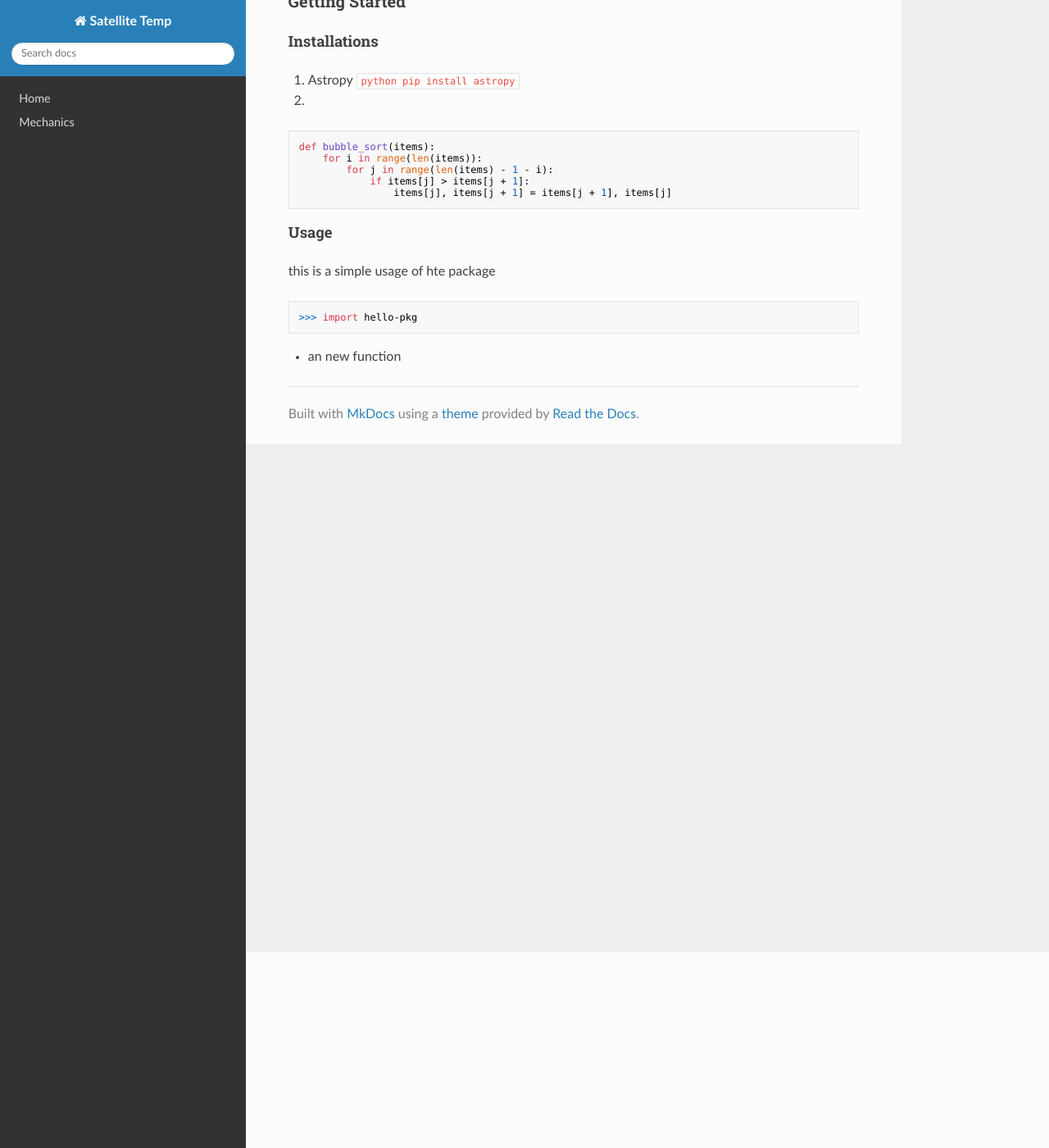
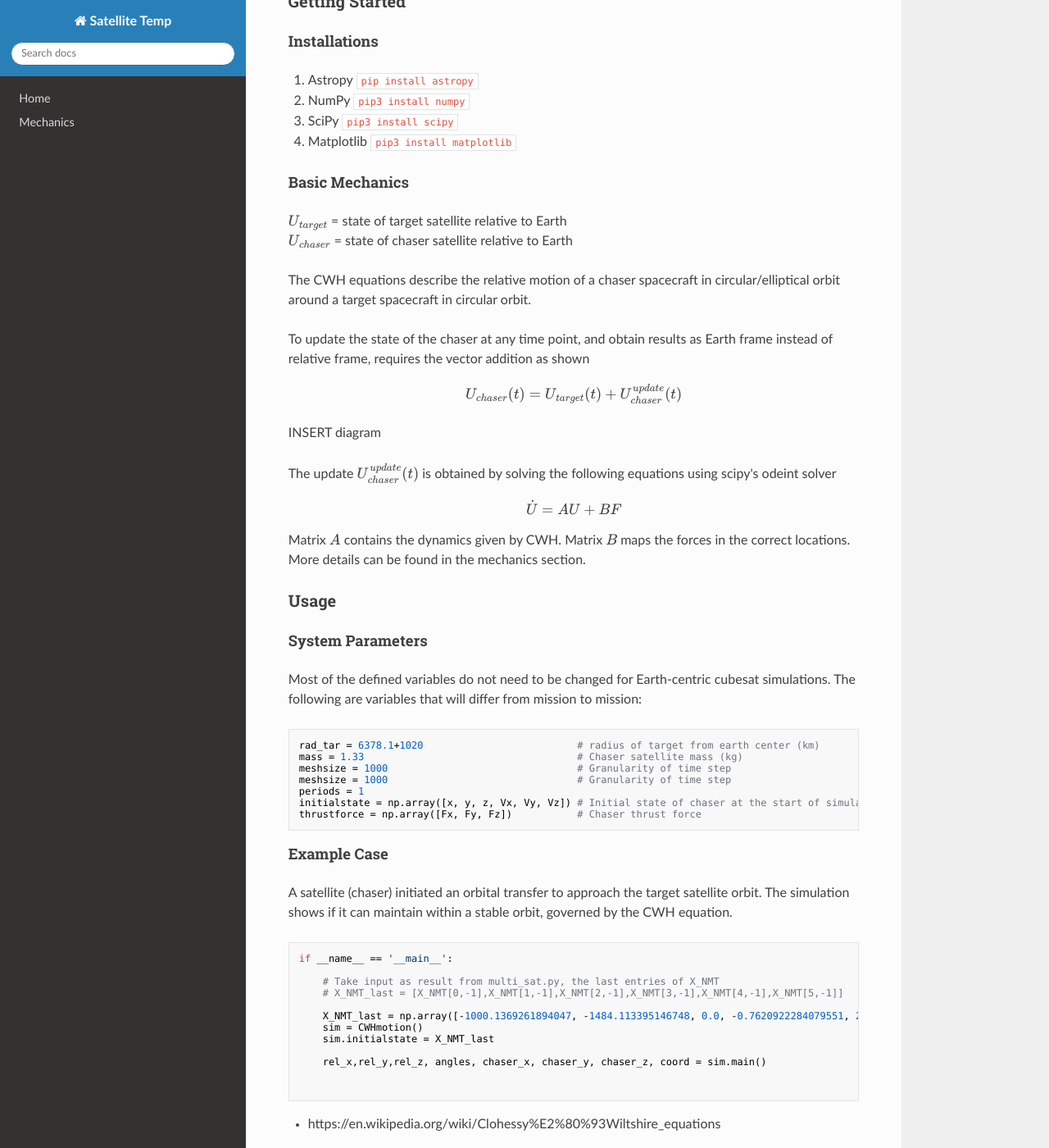
Before and after one commit to byang12159/Satellite-Rendezvous-CW-Simulation, an MkDocs documentation site: the page built from docs/index.md, in a window 1280 px wide and 1400 px high, scrolled down 239 px. Shown: the whole window at 82% size. Built offline with MkDocs 1.6.1, drawn with Linux system fonts in a browser that asks for light colours; nearby versions of some CDN libraries; some of the changed text lies outside the part shown.

Commit message:
dw
updare mkdocs

````diff
--- a/docs/index.md
+++ b/docs/index.md
@@ -1,21 +1,59 @@
 ## Introduction
-This repository provides a satellite rendezvous simulation following the Clohessy Whiltshire Equations.
+This repository provides a satellite rendezvous simulation following the Clohessy Whiltshire Equations (CWH).
 
 ### Getting Started
 
 #### Installations
-1. Astropy ```python pip install astropy ```
-2.
+1. Astropy ``` pip install astropy ```
+2. NumPy ```pip3 install numpy```
+3. SciPy ```pip3 install scipy```
+4. Matplotlib ```pip3 install matplotlib```
+
+#### Basic Mechanics
+$U_{target}$ = state of target satellite relative to Earth <br>
+$U_{chaser}$ = state of chaser satellite relative to Earth
+
+The CWH equations describe the relative motion of a chaser spacecraft in circular/elliptical orbit around a target spacecraft in circular orbit.
+
+To update the state of the chaser at any time point, and obtain results as Earth frame instead of relative frame, requires the vector addition as shown
+$$ U_{chaser}(t) = U_{target}(t) + U_{chaser}^{update}(t) $$
+
+INSERT diagram
+
+The update $U_{chaser}^{update}(t)$ is obtained by solving the following equations using scipy's odeint solver
+$$ \dot U = AU + BF $$
+Matrix $A$ contains the dynamics given by CWH. Matrix $B$ maps the forces in the correct locations. More details can be found in the mechanics section.
+
+### Usage
+#### System Parameters
+Most of the defined variables do not need to be changed for Earth-centric cubesat simulations. The following are variables that will differ from mission to mission:
+
 ``` python
-def bubble_sort(items):
-    for i in range(len(items)):
-        for j in range(len(items) - 1 - i):
-            if items[j] > items[j + 1]:
-                items[j], items[j + 1] = items[j + 1], items[j]
+rad_tar = 6378.1+1020                          # radius of target from earth center (km)
+mass = 1.33                                    # Chaser satellite mass (kg)
+meshsize = 1000                                # Granularity of time step
+meshsize = 1000                                # Granularity of time step
+periods = 1
+initialstate = np.array([x, y, z, Vx, Vy, Vz]) # Initial state of chaser at the start of simulation
+thrustforce = np.array([Fx, Fy, Fz])           # Chaser thrust force
 ```
-#### Usage
-this is a simple usage of hte package
+
+#### Example Case
+A satellite (chaser) initiated an orbital transfer to approach the target satellite orbit. The simulation shows if it can maintain within a stable orbit, governed by the CWH equation.
 ``` python
->>> import hello-pkg
+if __name__ == '__main__':
+
+    # Take input as result from multi_sat.py, the last entries of X_NMT
+    # X_NMT_last = [X_NMT[0,-1],X_NMT[1,-1],X_NMT[2,-1],X_NMT[3,-1],X_NMT[4,-1],X_NMT[5,-1]]
+
+    X_NMT_last = np.array([-1000.1369261894047, -1484.113395146748, 0.0, -0.7620922284079551, 2.054281246393022, 0.0])
+    sim = CWHmotion()
+    sim.initialstate = X_NMT_last
+
+    rel_x,rel_y,rel_z, angles, chaser_x, chaser_y, chaser_z, coord = sim.main()
+
+
 ```
-+ an new function
+
+
++ https://en.wikipedia.org/wiki/Clohessy%E2%80%93Wiltshire_equations
````
Also changed, not shown: docs/about.md (+66 -15 lines).
